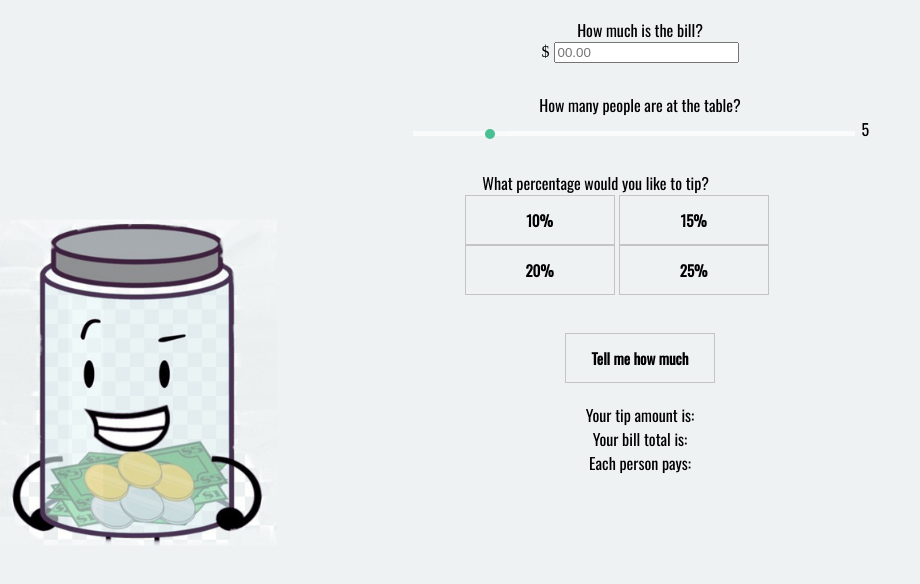
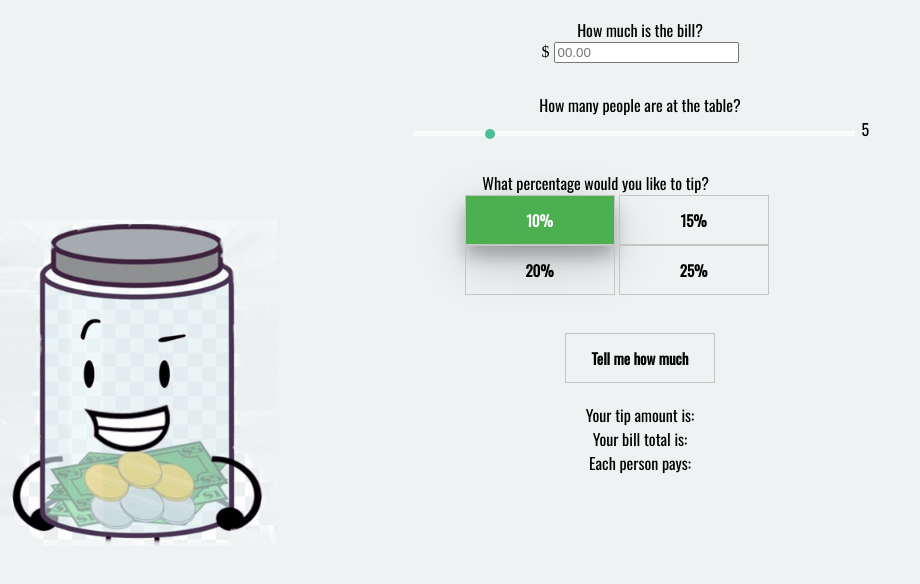
Before and after one commit to SOyeniyi801/tipCalculator, a plain HTML site: page index.html in a window 1280 px wide. Both pictures are taken after a click on the button "10%". Shown: the part 104-688 px from the top of the page, without its empty margins (0-920 px from the left). Drawn offline with nearby package versions, Linux system fonts and the light colour scheme.

Commit message:
buggy but button works

```diff
--- a/main.css
+++ b/main.css
@@ -37,11 +37,18 @@ button {
     border-radius: 0%;
   }
 
-  button:hover{
+  button:hover {
     background-color: #4CAF50; /* Green */
     color: white;
     box-shadow: 0 12px 16px 0 rgba(0,0,0,0.24), 0 17px 50px 0 rgba(0,0,0,0.19);
   }
+
+  .buttonHighlight{
+    background-color: #4CAF50; /* Green */
+    color: white;
+    box-shadow: 0 12px 16px 0 rgba(0,0,0,0.24), 0 17px 50px 0 rgba(0,0,0,0.19);
+  }
+
 
   .slidecontainer {
     width: 100%;
--- a/main.js
+++ b/main.js
@@ -6,15 +6,14 @@ slider.oninput = function() {
   output.innerHTML = this.value;
 }
 
-// document.getElementById('initialBillAmount').value.onchange = function(){
-//     console.log(value)
-// }
 let tipPercentage = 0;
 function tipValue(event){
     tipPercentage = parseFloat(event.target.value)
-    // event.target.classList.add('')
-    // document.getElementsByClassName('selected')[0].classList.remove('selected')
-    console.log(tipPercentage)
+    event.target.classList.add('buttonHighlight')
+    // document.getElementsByClassName('buttonHighlight')[0].classList.remove('buttonHighlight')
+    document.querySelector('button')[0].classList.remove('buttonHighlight')
+
+    // console.log(tipPercentage)
 }
 
 
```
Also changed, not shown: index.html (+4 -4 lines).
